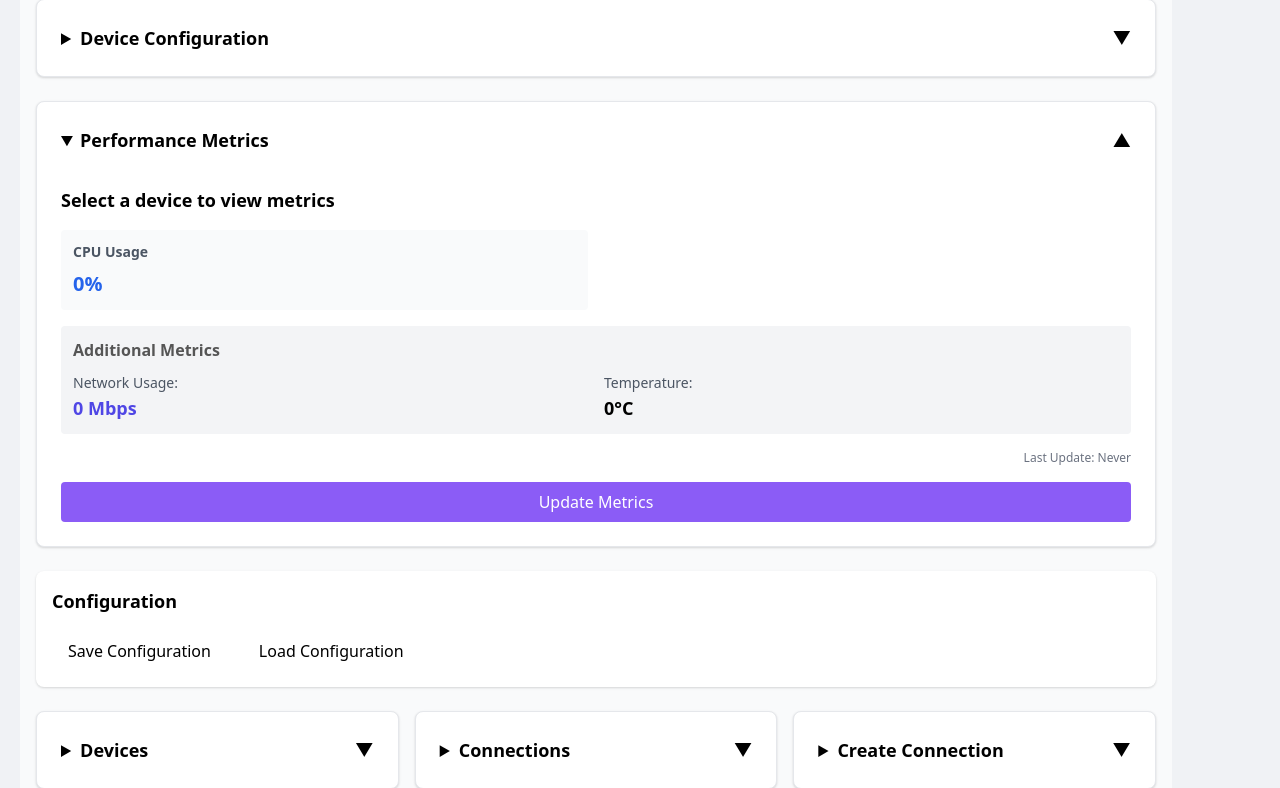
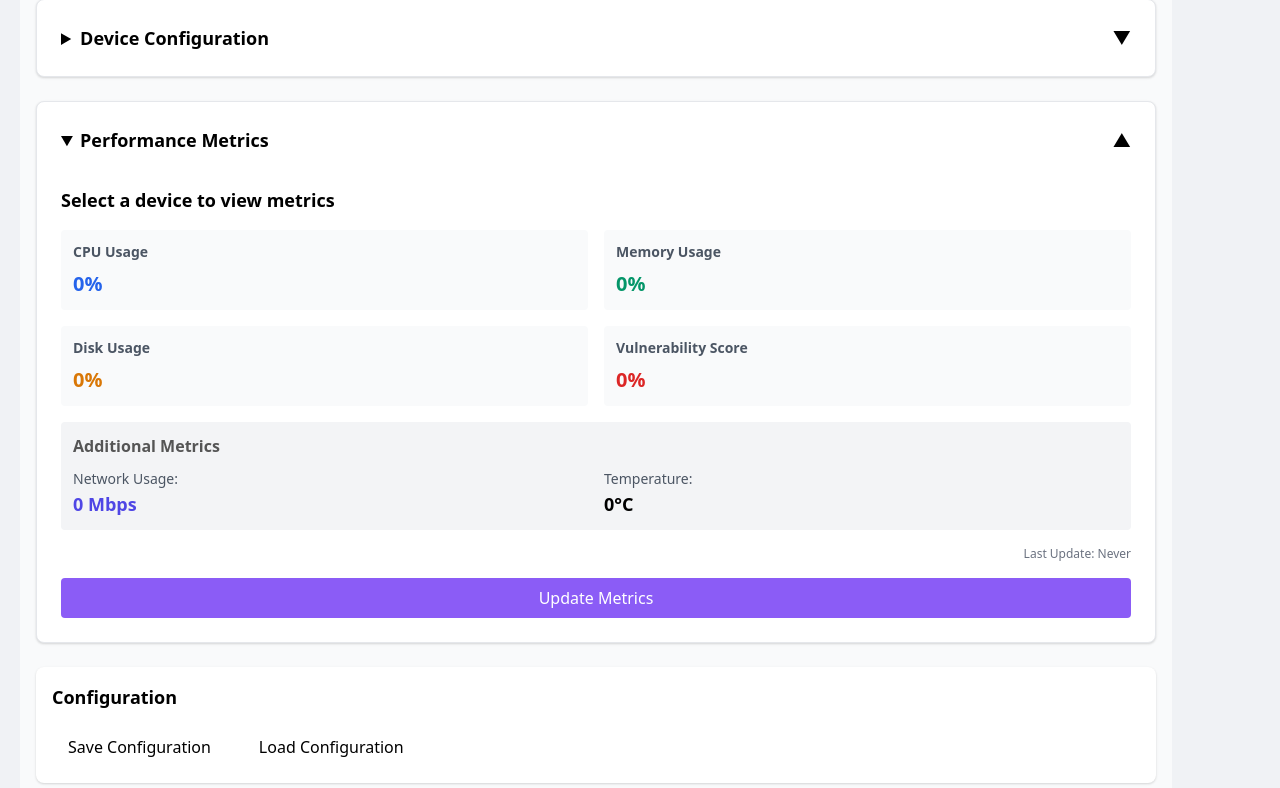
Before and after one commit to ro0TuX777/HM-2, a Flask app: page /device_management in a window 1280 px wide, after a click on "Performance Metrics". Shown: the part 940-1728 px from the top of the page. Run offline with Flask 2, Linux system fonts and the light colour scheme.

Commit message:
error corrections

```diff
--- a/static/js/device_management/dm_zscore.js
+++ b/static/js/device_management/dm_zscore.js
@@ -127,34 +127,36 @@ export class ZScoreVisualizer {
     }
 
     drawZScoreIndicators(ctx, device) {
-        if (!device.zscoreData) return;
+        // If there's no zscoreData or if zscore is null/undefined, return early
+        if (!device.zscoreData || device.zscoreData.zscore == null) {
+            return;
+        }
 
-        // Calculate device center if not already centered
+        // Calculate device center
         const deviceCenterX = device.x + (device.width / 2);
         const deviceCenterY = device.y + (device.height / 2);
 
-        // Compute a radius if the device object doesn't have one
         const radius = device.radius || Math.min(device.width, device.height) / 2;
 
-        // Draw Z-score value with metric name
         ctx.fillStyle = '#000000';
         ctx.font = '12px Arial';
         const metricDisplay = this.selectedMetric.replace('_', ' ').toUpperCase();
-        // Place text above device center
+
+        // Use toFixed only if we have a valid number
+        const zscoreValue = device.zscoreData.zscore.toFixed(2);
+
         ctx.fillText(
-            `${metricDisplay}: ${device.zscoreData.zscore.toFixed(2)}`,
+            `${metricDisplay}: ${zscoreValue}`,
             deviceCenterX + 15,
             deviceCenterY - (radius + 20)
         );
 
-        // Draw status indicator ring around device
         ctx.beginPath();
         ctx.arc(deviceCenterX, deviceCenterY, radius + 5, 0, 2 * Math.PI);
         ctx.strokeStyle = device.color || this.statusColors[device.zscoreData.status];
         ctx.lineWidth = 2;
         ctx.stroke();
 
-        // Add status label if available
         if (device.zscoreData.status) {
             ctx.font = '10px Arial';
             ctx.fillText(
--- a/templates/frontend/device_management.html.jinja2
+++ b/templates/frontend/device_management.html.jinja2
@@ -187,7 +187,18 @@
                                 <label class="block font-semibold text-sm text-gray-600">CPU Usage</label>
                                 <div id="cpuValue" class="text-xl font-bold text-blue-600">0%</div>
                             </div>
-                            <!-- ... Other metrics blocks ... -->
+                            <div class="bg-gray-50 p-3 rounded">
+                                <label class="block font-semibold text-sm text-gray-600">Memory Usage</label>
+                                <div id="memoryValue" class="text-xl font-bold text-green-600">0%</div>
+                            </div>
+                            <div class="bg-gray-50 p-3 rounded">
+                                <label class="block font-semibold text-sm text-gray-600">Disk Usage</label>
+                                <div id="diskValue" class="text-xl font-bold text-yellow-600">0%</div>
+                            </div>
+                            <div class="bg-gray-50 p-3 rounded">
+                                <label class="block font-semibold text-sm text-gray-600">Vulnerability Score</label>
+                                <div id="vulnerabilityValue" class="text-xl font-bold text-red-600">0%</div>
+                            </div>
                         </div>
 
                         <div class="bg-gray-100 p-3 rounded">
```
Also changed, not shown: app.db.
